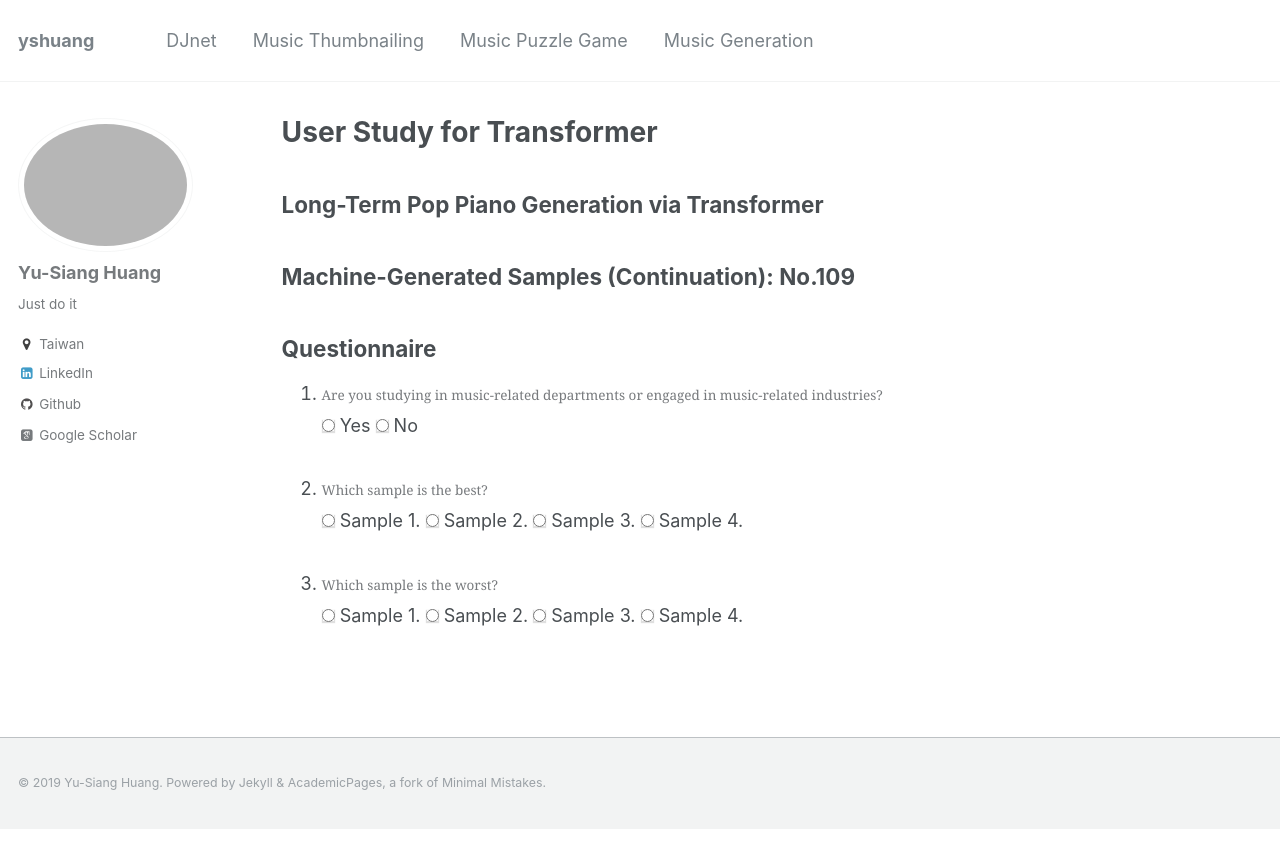
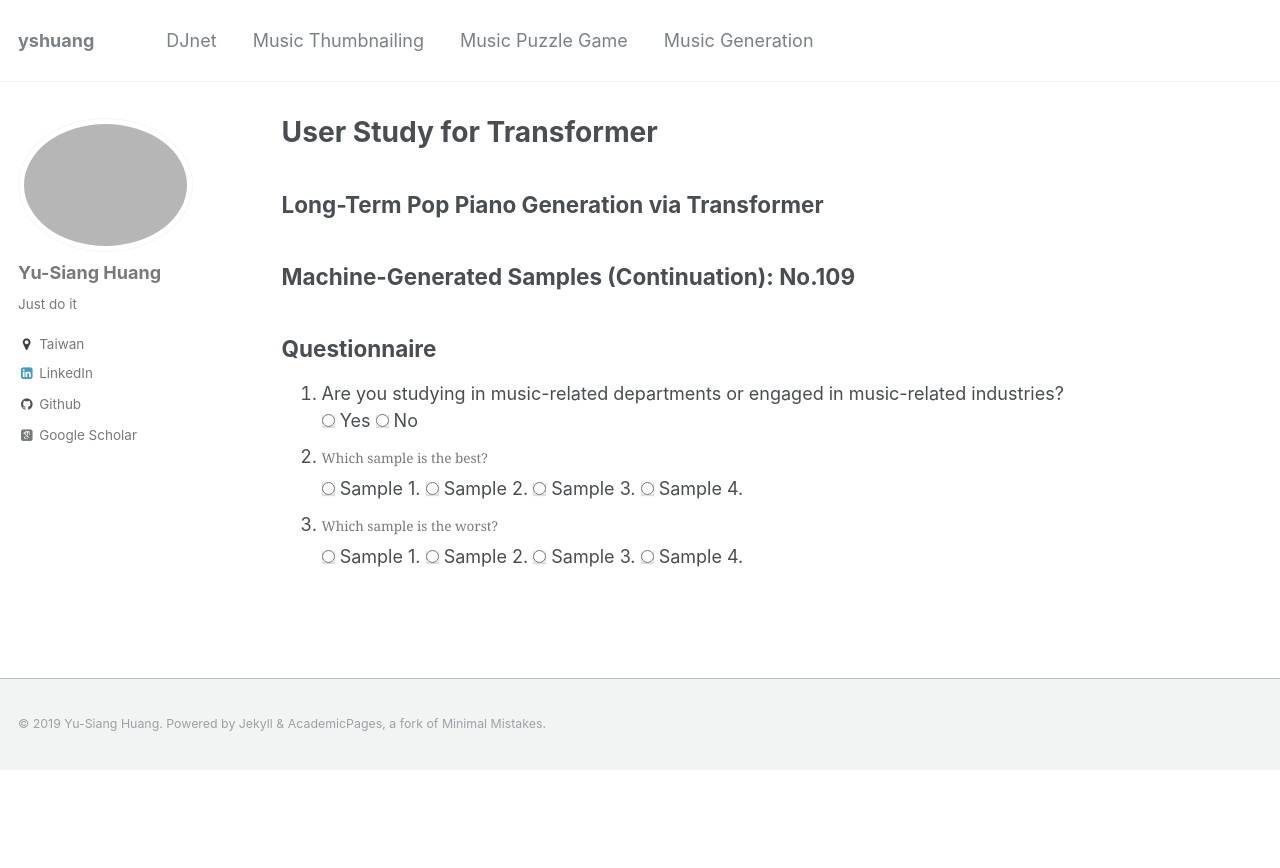
Before and after one commit to remyhuang/remyhuang.github.io, a Jekyll site: the page built from _pages/music_generation.html, in a window 1280 px wide. Shown: the top 868 px of the page. Built offline with Jekyll 4.4.1, drawn with Linux system fonts in a browser that asks for light colours; some web fonts are replaced.

Commit message:
Update music_generation.html

```diff
--- a/_pages/music_generation.html
+++ b/_pages/music_generation.html
@@ -29,12 +29,12 @@ author_profile: true
         <h2>Questionnaire</h2>
         <ol>
             <li>
-                <figcaption>Are you studying in music-related departments or engaged in music-related industries?</figcaption>
+                Are you studying in music-related departments or engaged in music-related industries?
                 <form>
                     <input type="radio" name="background" value="Yes"> Yes
                     <input type="radio" name="background" value="No"> No
                 </form>
-            </li> <br>
+            </li>
             <li>
                 <figcaption>Which sample is the best?</figcaption>
                 <form>
@@ -43,7 +43,7 @@ author_profile: true
                     <input type="radio" name="best_choice" value="Sample 3."> Sample 3.
                     <input type="radio" name="best_choice" value="Sample 4."> Sample 4.
                 </form>
-            </li> <br>
+            </li>
             <li>
                 <figcaption>Which sample is the worst?</figcaption>
                 <form>
```
